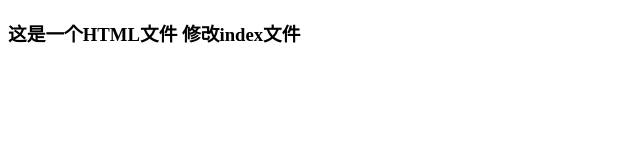
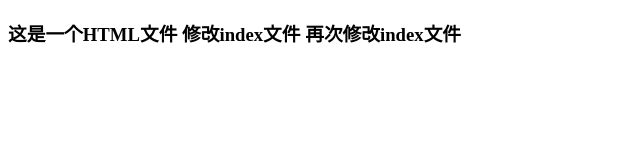
Before and after one commit to piaobodeyun/test, a plain HTML site: page index.html in a window 1280 px wide. Shown: the whole page, without its empty margins (0-640 px from the left). Drawn offline with Linux system fonts and the light colour scheme.

Commit message:
remodified index.html

```diff
--- a/index.html
+++ b/index.html
@@ -6,7 +6,7 @@
 </head>
 
 <body>
-   <h3>这是一个HTML文件 修改index文件</h3>
+   <h3>这是一个HTML文件 修改index文件 再次修改index文件</h3>
 </body>
 
 </html>
```
